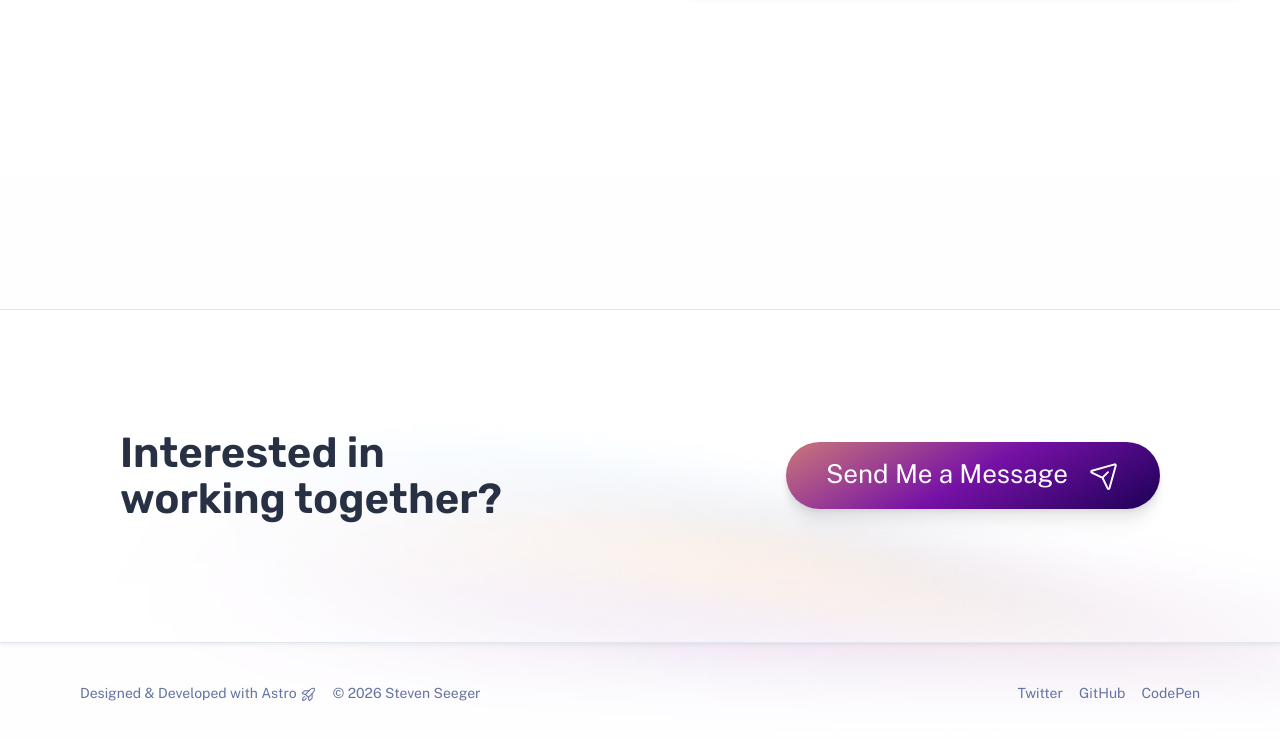
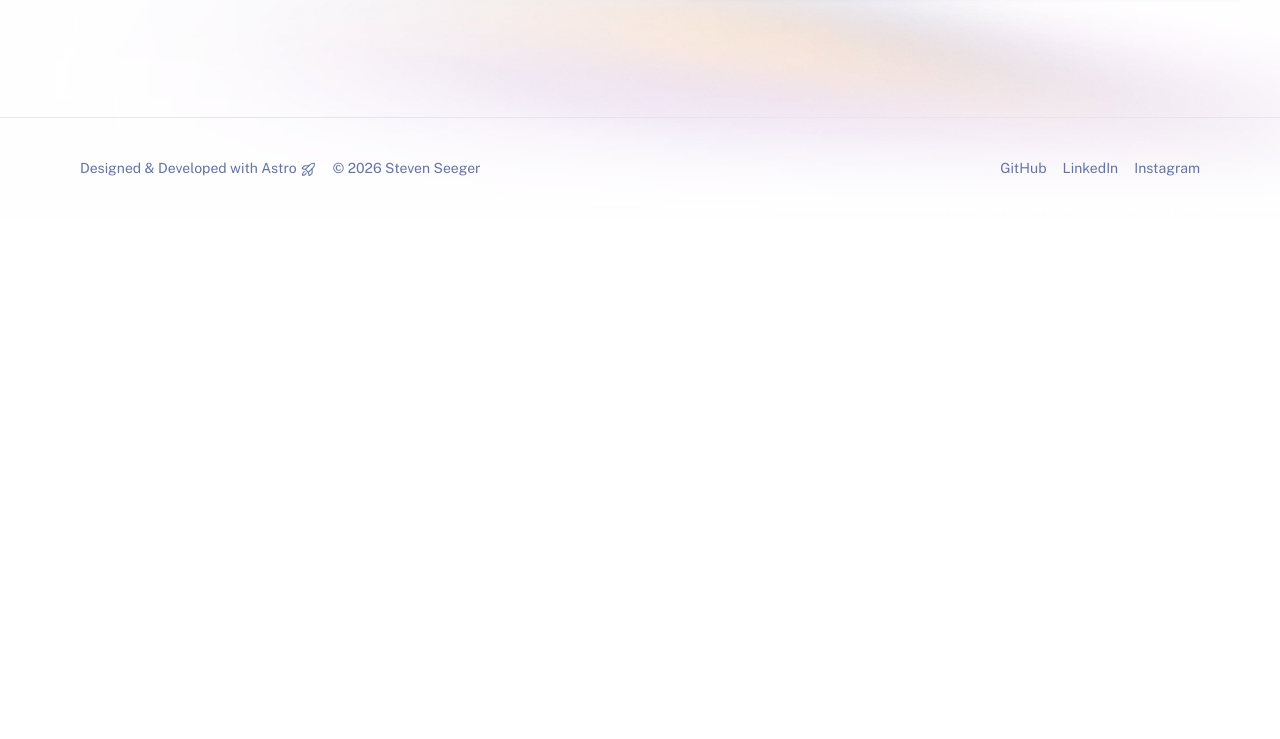
Before and after one commit to StevenSeeger/StevenSeeger.github.io, an Astro site: page / in a window 1280 px wide. Shown: the part 1889-2628 px from the top of the page. After the commit the page ends 2108 px from the top, so only its background shows below. Built offline with nearby package versions, Linux system fonts and the light colour scheme; Astro itself is replaced by a stand-in of ours.

Commit message:
Social updates

```diff
--- a/src/components/Footer.astro
+++ b/src/components/Footer.astro
@@ -13,13 +13,14 @@ const currentYear = new Date().getFullYear();
 		<p>&copy; {currentYear} Steven Seeger</p>
 	</div>
 	<p class="socials">
-		<a href="https://twitter.com/me"> Twitter</a>
-		<a href="https://github.com/me"> GitHub</a>
-		<a href="https://codepen.io/me"> CodePen</a>
+		<a href="https://github.com/StevenSeeger"> GitHub</a>
+		<a href="https://www.linkedin.com/in/steven-seeger-340893158/"> LinkedIn</a>
+		<a href="https://www.instagram.com/littlesaltya/"> Instagram</a>
 	</p>
 </footer>
 <style>
 	footer {
+		border-top: 1px solid var(--gray-800);
 		display: flex;
 		flex-direction: column;
 		gap: 3rem;
--- a/src/pages/index.astro
+++ b/src/pages/index.astro
@@ -82,7 +82,7 @@
 
 		</main>
 
-		<ContactCTA />
+		<!-- <ContactCTA /> -->
 	</div>
 </BaseLayout>
 
```
